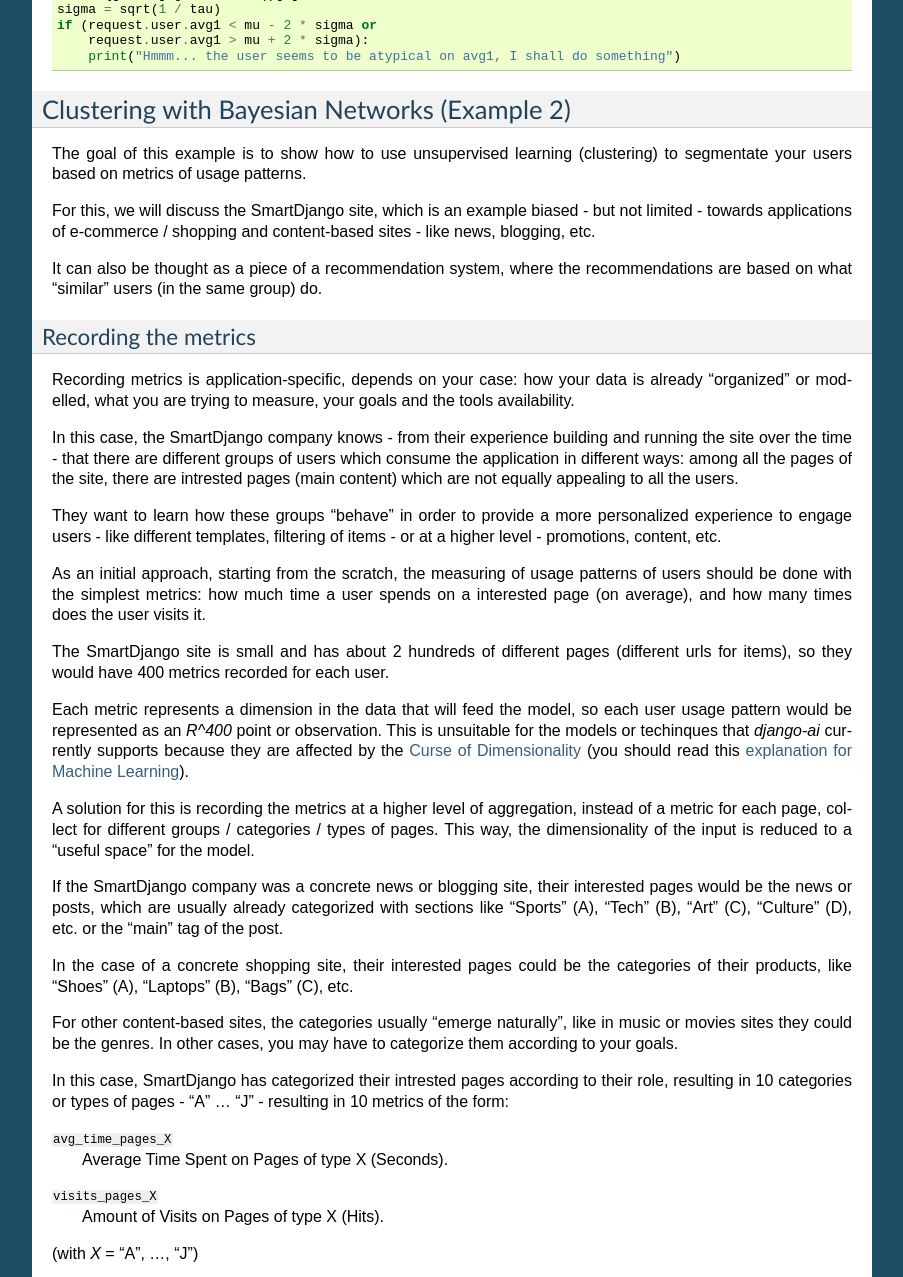
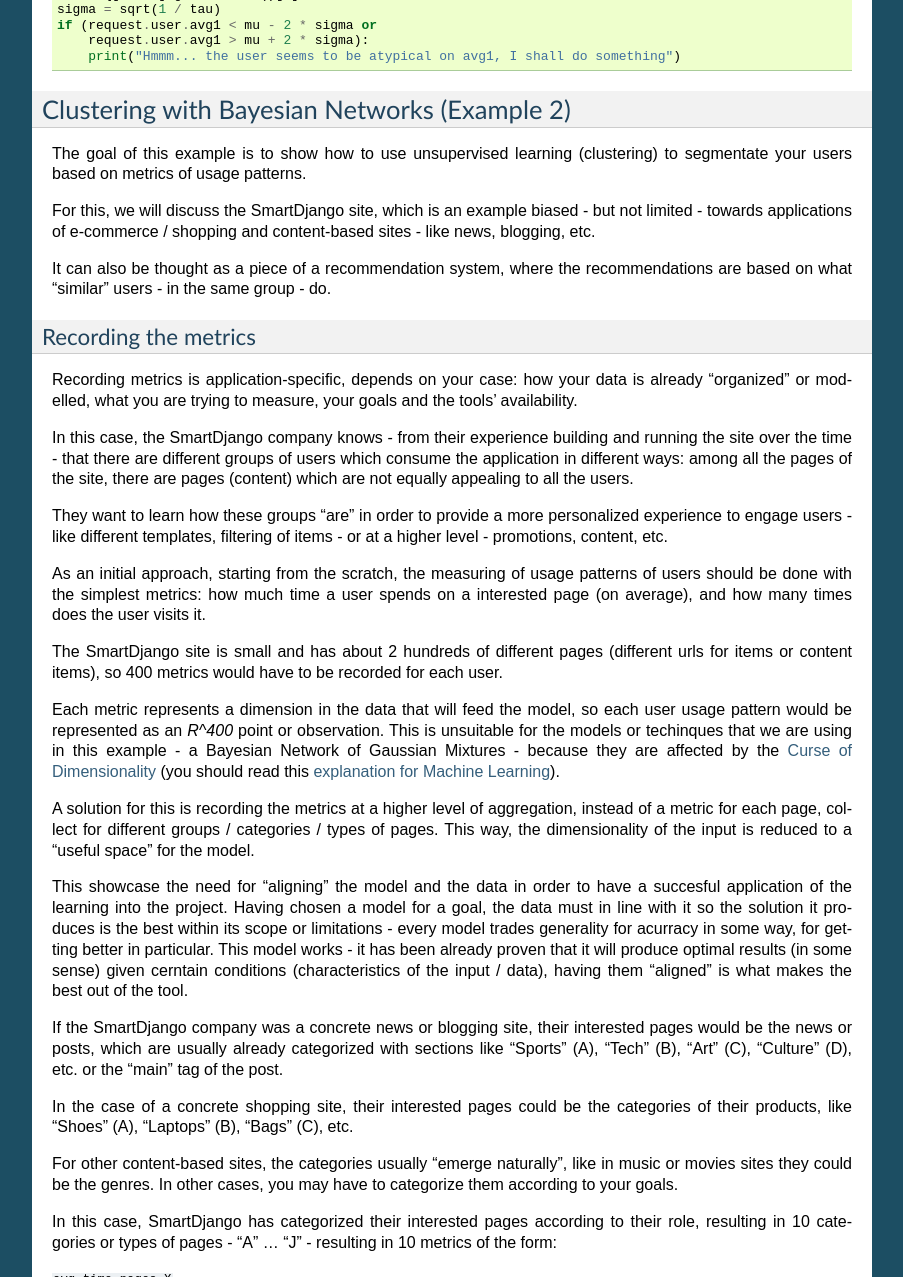
Before and after one commit to math-a3k/django-ai, a Sphinx documentation site: the page built from docs/apps/examples.rst, in a window 1280 px wide and 1400 px high, scrolled down 783 px, cut to the strip 0-1277 px from the top of the window. Shown: the whole strip, without its empty margins (198-1101 px from the left). Built offline with Sphinx 7.4.7, drawn with Linux system fonts in a browser that asks for light colours; some of the changed text lies outside the part shown.

Commit message:
[doc] Examples polishing

```diff
--- a/docs/apps/examples.rst
+++ b/docs/apps/examples.rst
@@ -5,6 +5,7 @@
 ========
 
 This app contains sample data and example objects of the apps of ``django-ai``.
+
 
 UserInfo Model
 ==============
@@ -50,24 +51,27 @@
 
 For this, we will discuss the SmartDjango site, which is an example biased - but not limited - towards applications of e-commerce / shopping and content-based sites - like news, blogging, etc.
 
-It can also be thought as a piece of a recommendation system, where the recommendations are based on what "similar" users (in the same group) do.
+It can also be thought as a piece of a recommendation system, where the recommendations are based on what "similar" users - in the same group - do.
+
 
 Recording the metrics
 ---------------------
 
-Recording metrics is application-specific, depends on your case: how your data is already "organized" or modelled, what you are trying to measure, your goals and the tools availability.
+Recording metrics is application-specific, depends on your case: how your data is already "organized" or modelled, what you are trying to measure, your goals and the tools' availability.
 
-In this case, the SmartDjango company knows - from their experience building and running the site over the time - that there are different groups of users which consume the application in different ways: among all the pages of the site, there are intrested pages (main content) which are not equally appealing to all the users.
+In this case, the SmartDjango company knows - from their experience building and running the site over the time - that there are different groups of users which consume the application in different ways: among all the pages of the site, there are pages (content) which are not equally appealing to all the users.
 
-They want to learn how these groups "behave" in order to provide a more personalized experience to engage users - like different templates, filtering of items - or at a higher level - promotions, content, etc.
+They want to learn how these groups "are" in order to provide a more personalized experience to engage users - like different templates, filtering of items - or at a higher level - promotions, content, etc.
 
 As an initial approach, starting from the scratch, the measuring of usage patterns of users should be done with the simplest metrics: how much time a user spends on a interested page (on average), and how many times does the user visits it.
 
-The SmartDjango site is small and has about 2 hundreds of different pages (different urls for items), so they would have 400 metrics recorded for each user.
+The SmartDjango site is small and has about 2 hundreds of different pages (different urls for items or content items), so 400 metrics would have to be recorded for each user.
 
-Each metric represents a dimension in the data that will feed the model, so each user usage pattern would be represented as an *R^400* point or observation. This is unsuitable for the models or techinques that `django-ai` currently supports because they are affected by the `Curse of Dimensionality <https://en.wikipedia.org/wiki/Curse_of_dimensionality>`_ (you should read this `explanation for Machine Learning <https://stats.stackexchange.com/a/169351>`_).
+Each metric represents a dimension in the data that will feed the model, so each user usage pattern would be represented as an *R^400* point or observation. This is unsuitable for the models or techinques that we are using in this example - a Bayesian Network of Gaussian Mixtures - because they are affected by the `Curse of Dimensionality <https://en.wikipedia.org/wiki/Curse_of_dimensionality>`_ (you should read this `explanation for Machine Learning <https://stats.stackexchange.com/a/169351>`_).
 
 A solution for this is recording the metrics at a higher level of aggregation, instead of a metric for each page, collect for different groups / categories / types of pages. This way, the dimensionality of the input is reduced to a "useful space" for the model.
+
+This showcase the need for "aligning" the model and the data in order to have a succesful application of the learning into the project. Having chosen a model for a goal, the data must in line with it so the solution it produces is the best within its scope or limitations - every model trades generality for acurracy in some way, for getting better in particular. This model works - it has been already proven that it will produce optimal results (in some sense) given cerntain conditions (characteristics of the input / data), having them "aligned" is what makes the best out of the tool.
 
 If the SmartDjango company was a concrete news or blogging site, their interested pages would be the news or posts, which are usually already categorized with sections like "Sports" (A), "Tech" (B), "Art" (C), "Culture" (D), etc. or the "main" tag of the post.
 
@@ -75,7 +79,7 @@
 
 For other content-based sites, the categories usually "emerge naturally", like in music or movies sites they could be the genres. In other cases, you may have to categorize them according to your goals.
 
-In this case, SmartDjango has categorized their intrested pages according to their role, resulting in 10 categories or types of pages - "A" ... "J" - resulting in 10 metrics of the form:
+In this case, SmartDjango has categorized their interested pages according to their role, resulting in 10 categories or types of pages - "A" ... "J" - resulting in 10 metrics of the form:
 
 ``avg_time_pages_X``
     Average Time Spent on Pages of type X (Seconds).
@@ -96,7 +99,7 @@
 
 .. autofunction:: examples.views.process_metrics
 
-Realizing that the most visited ones are from type A, SmartDjango decided to go first on a smaller step, for the first building block the focus should be put on A-pages and the rest. Then, another metric should be recorded:
+Realizing that the most visited ones are from type A, SmartDjango decided to go first on a smaller step: for the first building block of the system the focus should be put on "A"-pages and then, the rest. Therefore, another metric should be recorded:
 
 ``avg_time_pages``
     Average Time Spent on Pages, independently of their type (Seconds).
@@ -106,12 +109,17 @@
 
 .. autofunction:: examples.metrics.metric_visits_and_avg_time_on_pages
 
+
 Constructing the model
 ----------------------
 
-Averages have the "nice" property of being well modelled with Gaussian (Normal) variables (even in the odd cases when it is not normally distributed, the approximation is "good"). In order to find the groups (clusters) of users which share a common usage pattern, a mixture of Normal variables will be used with only 2 of the recorded metrics: ``avg_time_pages`` and ``avg_time_pages_a``. Note that this metrics are not independent, a "hit" on a Page of type A will also make a "hit" on Pages.
+The reason for choosing recording averages is that they have the "nice" property of being well modelled with Gaussian (Normal) variables - even in the "odd" cases when it is not normally distributed, it takes a factible amount of measurements in this case - time spent by users - for the approximation to be "good".
 
-Once the groups have been identified, you can take actions based on their belonging and even find more patterns inside them.
+So, given that we will be dealing with averages, we will use a model that is geared towards that.
+
+In order to find the groups (clusters) of users which share a common usage pattern, a mixture of Normal variables will be used with only 2 of the recorded metrics: ``avg_time_pages`` and ``avg_time_pages_a``. Note that this metrics are not independent, a "hit" on a Page of type A will also make a "hit" on Pages.
+
+Once the groups have been identified, you can take actions based on their belonging and even find more patterns inside them using "extra information" (other metrics gathered not included for this model).
 
 This is an adaptation of the `BayesPy Gaussian Mixture Model Example <http://bayespy.org/examples/gmm.html>`_, where you can find more details about it, in this case there will be also 4 clusters, which can be briefly characterized by:
 
@@ -125,7 +133,7 @@
 
 .. autofunction:: examples.migrations.0005_add_avg_times_clusters.populate_avg_times
 
-The ``Network type`` is set to "Clustering" in the Bayesian Network object and the network topology can be briefly described as:
+For implementing the model, the ``Network type`` is set to "Clustering" in the Bayesian Network object and the network topology can be briefly described as:
 
 ``alpha``
     The prior for the probability of assignment to a cluster (group).
@@ -138,7 +146,9 @@
 
 After the inference is performed, the model should identify the 4 real clusters from the 10 initial ones set in the uninformative priors of the models (see the nodes parameters in the admin interface).
 
-Note that due to the random initialization of the BayesPy VB engine - due to the Categorical ``Z`` node - the algorithm may converge to local optimums which are not the global optima.
+This showcase how this technique chooses the number of clusters.
+
+A problem with this technique is relying on random initialization (Variational Bayes engine) and the algorithm may converge to local optimums which are not the global optima.
 
 For avoiding this, the ``Engine Meta Iterations`` in the Bayesian Network object (see :ref:`bayesian_network`) is set to 15. This will repeat the inference 15 times from different states of the random number generator and choose the one with the highest likelihood. Also, ``django-ai`` conveniently takes care of doing all the re-labelling required between inferences so you can compare the results and automate the inference and the actions you might take according to the results.
 
@@ -218,6 +228,8 @@
 
 You can opt for no automation at all and "manually" recalculate all the model through the admin when deemed necessary. This may be suitable for the beginning, but with the adequate tuning, you can build and incorporate an autonomous system that constantly learns from the data into your application.
 
+For the cases where there is not possible or feasible to install an app like ``Celery``, with the mentioned caveats you can implement the functionality using the internal counters.
+
 Other Considerations
 --------------------
 
@@ -235,7 +247,7 @@
 
 If you reduce the maximum number of possible clusters, you will see an increase of the stability of the results.
 
-The initial number of clusters to search in the data is set in the Dirichlet Node (named `alpha`) parameters (set to 10 in ``numpy.full(``\ 10\ ``, 1e-05))``) and in hyper-parameters nodes `mu` and `Lambda` plates, which models the clusters means and covariance matrices (set to 10 in ``numpy.zeros(2), [[1e-5,0], [0, 1e-5]], plates=(``\ 10\ ``, )`` and ``2,  [[1e-5,0], [0, 1e-5]], plates=(``\ 10\ ``, )``).
+If you are on a quick read and haven't got to the details yet, the initial number of clusters to search in the data is set in the Dirichlet Node (named `alpha`) parameters (set to 10 in ``numpy.full(``\ *10* \ ``, 1e-05))``) and in hyper-parameters nodes `mu` and `Lambda` plates, which models the clusters means and covariance matrices (set to 10 in ``numpy.zeros(2), [[1e-5,0], [0, 1e-5]], plates=(``\ *10* \ ``, )`` and ``2,  [[1e-5,0], [0, 1e-5]], plates=(``\ *10* \ ``, )``).
 
 If you change this to 4 (the real number in this example) - or 5 for contemplating outliers (see below) - you will end up in a better shape for automating. In general, initially choose a "big number", then change to the number you expect in your data.
 
@@ -256,6 +268,8 @@
 For dealing with this, do not skimp on the ``Meta Iterations`` parameter of the BN discussed previously.
 
 Finally - and not related to the causes - you can also improve the stability and the speed of the results by using informative priors with what you have been observing - besides low-level tuning of the engine (which is out of the scope of this example).
+
+.. _bn_seeing_is_believing:
 
 Seeing is Believing
 --------------------
@@ -333,6 +347,7 @@
 
 Once all the texts / messages are suitably represented to be an input of the classifier - the Supervised Learning Technique - the discerning between SPAM and HAM can be carried out.
 
+
 Setting and Plugin the Spam Filter
 ----------------------------------
 
@@ -398,6 +413,7 @@
 
 After this, your Spam Filter is ready :)
 
+
 Other Considerations
 --------------------
 
@@ -407,6 +423,9 @@
 
 Discussing SVM is left out from this example for brevity. It can deal with high-dimensional data seamlessly, however, you should try to find the smallest dimension input where the data is "best separable" while maximizing its performance.
 
+
+.. _svm_seeing_is_believing:
+
 Seeing is Believing
 --------------------
 
```
Also changed, not shown: other parts of docs/apps/examples.rst (+1 -2 lines).
